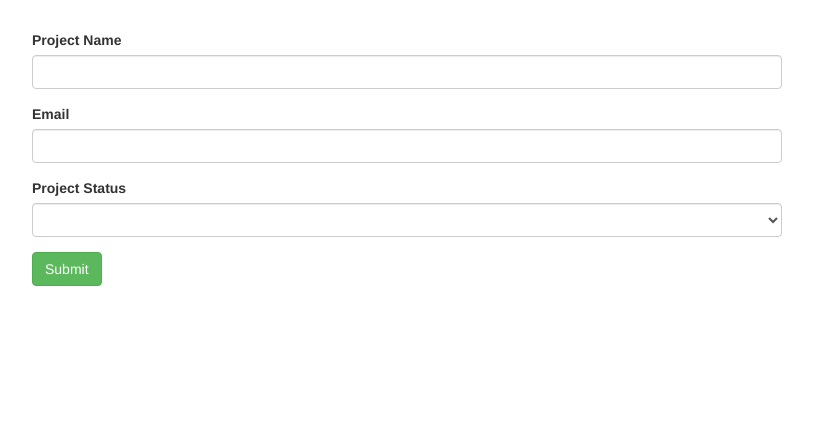
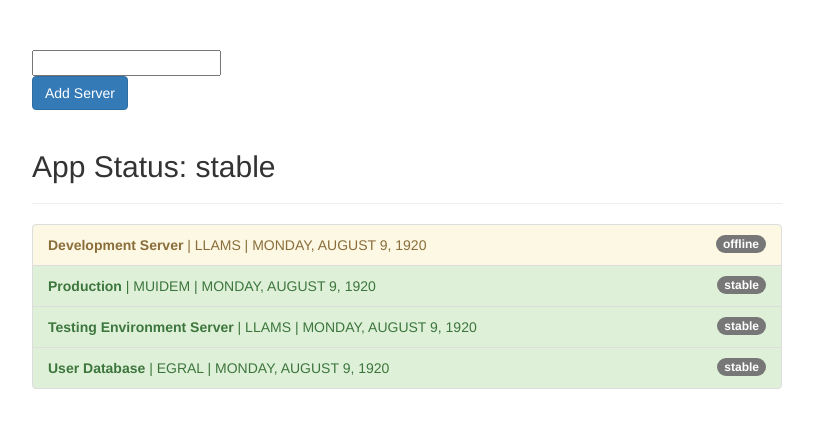
Before and after one commit to mrChernicharo/angular-course-assignments, an Angular app: page / in a window 1280 px wide. Shown: the top 428 px of the page, without its empty margins (233-1046 px from the left). Built offline with nearby package versions, Linux system fonts and the light colour scheme.

Commit message:
8th assignment - pipes

```diff
--- a/angular.json
+++ b/angular.json
@@ -3,7 +3,7 @@
   "version": 1,
   "newProjectRoot": "projects",
   "projects": {
-    "assignment-07": {
+    "assignment-08": {
       "root": "",
       "sourceRoot": "src",
       "projectType": "application",
@@ -13,7 +13,7 @@
         "build": {
           "builder": "@angular-devkit/build-angular:browser",
           "options": {
-            "outputPath": "dist/assignment-07",
+            "outputPath": "dist/assignment-08",
             "index": "src/index.html",
             "main": "src/main.ts",
             "polyfills": "src/polyfills.ts",
@@ -51,18 +51,18 @@
         "serve": {
           "builder": "@angular-devkit/build-angular:dev-server",
           "options": {
-            "browserTarget": "assignment-07:build"
+            "browserTarget": "assignment-08:build"
           },
           "configurations": {
             "production": {
-              "browserTarget": "assignment-07:build:production"
+              "browserTarget": "assignment-08:build:production"
             }
           }
         },
         "extract-i18n": {
           "builder": "@angular-devkit/build-angular:extract-i18n",
           "options": {
-            "browserTarget": "assignment-07:build"
+            "browserTarget": "assignment-08:build"
           }
         },
         "test": {
@@ -96,7 +96,7 @@
         }
       }
     },
-    "assignment-07-e2e": {
+    "assignment-08-e2e": {
       "root": "e2e/",
       "projectType": "application",
       "architect": {
@@ -104,7 +104,7 @@
           "builder": "@angular-devkit/build-angular:protractor",
           "options": {
             "protractorConfig": "e2e/protractor.conf.js",
-            "devServerTarget": "assignment-07:serve"
+            "devServerTarget": "assignment-08:serve"
           }
         },
         "lint": {
@@ -119,5 +119,5 @@
       }
     }
   },
-  "defaultProject": "assignment-07"
+  "defaultProject": "assignment-08"
 }
--- a/package.json
+++ b/package.json
@@ -1,5 +1,5 @@
 {
-  "name": "assignment-07",
+  "name": "assignment-08",
   "version": "0.0.0",
   "scripts": {
     "ng": "ng",
--- a/src/app/app.component.css
+++ b/src/app/app.component.css
@@ -1,3 +1,3 @@
 .container {
-  margin-top: 30px;
+  margin-top: 50px;
 }
--- a/src/app/app.component.html
+++ b/src/app/app.component.html
@@ -1,59 +1,26 @@
 <div class="container">
   <div class="row">
     <div class="col-xs-12 col-sm-10 col-md-8 col-sm-offset-1 col-md-offset-2">
-      <!--
-          Create a Form with the following Controls and Validators
-          1) Project Name (should not be empty)
-          2) Mail (should not be a empty and a valid email)
-          3) Project Status Dropdown, with three values: 'Stable', 'Critical', 'Finished'
-          4) Submit Button
-
-          Add your own Validator which doesn't allow "Test" as a Project Name
-
-          Also implement that Validator as an async Validator (replace the other one)
-
-          Upon submitting the form, simply print the value to the console
-      -->
-      <form [formGroup]="projectForm" (ngSubmit)="onSubmit()">
-        <div class="form-group">
-          <label for="projectName">Project Name</label>
-          <input
-            type="text"
-            name="projectName"
-            id="projectName"
-            class="form-control"
-            formControlName="projectName">
-        </div>
-
-        <div class="form-group">
-          <label for="email">Email</label>
-          <input
-            type="text"
-            name="email"
-            id="email"
-            class="form-control"
-            formControlName="email">
-        </div>
-
-        <div class="form-group" >
-          <label for="status">Project Status</label>
-          <select
-            type="text"
-            name="status"
-            id="status"
-            class="form-control"
-            formControlName="status"
-            >
-            <option
-              *ngFor="let project of statusArray"
-              [value]="project">
-              {{ project }}
-            </option>
-          </select>
-        </div>
-        <button class="btn btn-success" type="submit">Submit</button>
-      </form>
-
+      <input type="text" [(ngModel)]="filteredStatus">
+      <br>
+      <button class="btn btn-primary" (click)="onAddServer()">Add Server</button>
+      <br><br>
+      <h2>App Status: {{ appStatus | async }}</h2>
+      <hr>
+      <ul class="list-group">
+        <li
+          class="list-group-item"
+          *ngFor="let server of servers | sort:'name'"
+          [ngClass]="getStatusClasses(server)">
+          <span
+            class="badge">
+            {{ server.status }}
+          </span>
+          <strong>{{ server.name }}</strong> |
+          {{ server.instanceType | uppercase | reverse }} |
+          {{ server.started | date:'fullDate' | uppercase }}
+        </li>
+      </ul>
     </div>
   </div>
 </div>
--- a/src/app/app.component.ts
+++ b/src/app/app.component.ts
@@ -1,54 +1,56 @@
 import { Component, OnInit } from '@angular/core';
-import { FormGroup, FormControl, Validators } from '@angular/forms';
-import { Observable } from 'rxjs';
-
-import { CustomValidators } from './custom-validators';
 
 @Component({
   selector: 'app-root',
   templateUrl: './app.component.html',
   styleUrls: ['./app.component.css']
 })
-export class AppComponent implements OnInit {
-  projectForm: FormGroup;
-  statusArray = ['Stable', 'Critical', 'Finished'];
-  unallowedProject = ['Test', 'Teste'];
-  unallowedEmails = ['test@test.com', 'string7dev@gmail.com'];
-
-
-  ngOnInit() {
-    this.projectForm = new FormGroup({
-      'projectName': new FormControl(null, [Validators.required, CustomValidators.invalidProjectName]),
-      'email': new FormControl(null, [Validators.required, Validators.email], CustomValidators.asyncInvalidEmail),
-      'status': new FormControl(null)
-    })
-    this.projectForm.statusChanges.subscribe(
-      (status) => console.log(status)
-    )
+export class AppComponent {
+  appStatus = new Promise((resolve, reject) => {
+    setTimeout(() => {
+      resolve('stable');
+    }, 2000);
+  });
+  servers = [
+    {
+      instanceType: 'medium',
+      name: 'Production',
+      status: 'stable',
+      started: new Date(15, 1, 2017)
+    },
+    {
+      instanceType: 'large',
+      name: 'User Database',
+      status: 'stable',
+      started: new Date(15, 1, 2017)
+    },
+    {
+      instanceType: 'small',
+      name: 'Development Server',
+      status: 'offline',
+      started: new Date(15, 1, 2017)
+    },
+    {
+      instanceType: 'small',
+      name: 'Testing Environment Server',
+      status: 'stable',
+      started: new Date(15, 1, 2017)
+    }
+  ];
+  filteredStatus = '';
+  getStatusClasses(server: {instanceType: string, name: string, status: string, started: Date}) {
+    return {
+      'list-group-item-success': server.status === 'stable',
+      'list-group-item-warning': server.status === 'offline',
+      'list-group-item-danger': server.status === 'critical'
+    };
   }
-
-  onSubmit() {
-    console.log(this.projectForm)
+  onAddServer() {
+    this.servers.push({
+      instanceType: 'small',
+      name: 'New Server',
+      status: 'stable',
+      started: new Date(15, 1, 2017)
+    });
   }
-
-  // unallowedProjectName(control: FormControl): {[key: string]: boolean} {
-  //   if (this.unallowedProject.find(item => item === control.value)) {
-  //     return {'nameIsUnallowed': true};
-  //   } else {
-  //     return null;
-  //   }
-  // }
-
-  // unallowedEmail(control: FormControl): Promise<any> | Observable<any> {
-  //   const promise = new Promise<any>((resolve, reject) => {
-  //     setTimeout(() => {
-  //       if (control.value === 'test@test.com') {
-  //         resolve({emailIsUnallowed: true})
-  //       } else {
-  //         resolve(null)
-  //       }
-  //     }, 2000)
-  //   })
-  //   return promise;
-  // }
 }
--- a/src/app/custom-validators.ts
+++ /dev/null
@@ -1,28 +0,0 @@
-import { FormControl } from "@angular/forms";
-import { Observable } from "rxjs";
-
-interface ErrorProp {
-  [key: string]: boolean;
-}
-
-export class CustomValidators {
-  static invalidProjectName(control: FormControl): ErrorProp {
-    if (control.value === 'Test') {
-      return {'ProjectNameIsInvalid': true}
-    }
-    return null;
-  }
-
-  static asyncInvalidEmail(control: FormControl): Promise<any> | Observable<any> {
-    const promise = new Promise((resolve, reject) => {
-      setTimeout(() => {
-        if (control.value === 'test@test.com') {
-          resolve({'EmailIsInvalid': true})
-        } else {
-          resolve(null);
-        }
-      }, 2000)
-    })
-    return promise;
-  }
-}
--- /dev/null
+++ b/src/app/reverse.pipe.ts
@@ -0,0 +1,11 @@
+import { Pipe, PipeTransform } from '@angular/core';
+
+@Pipe({
+  name: 'reverse'
+})
+export class ReversePipe implements PipeTransform {
+
+  transform(value: string): string {
+    return value.split('').reverse().join('')
+  }
+}
--- /dev/null
+++ b/src/app/sort.pipe.ts
@@ -0,0 +1,18 @@
+import { Pipe, PipeTransform } from '@angular/core';
+
+@Pipe({
+  name: 'sort',
+  pure: false,
+})
+export class SortPipe implements PipeTransform {
+
+  transform(value: any, propName: string): unknown {
+    return value.sort((a, b) => {
+      if (a[propName] > b[propName]) {
+        return 1;
+      } else {
+        return -1;
+      }
+    })
+  }
+}
--- a/src/index.html
+++ b/src/index.html
@@ -2,7 +2,7 @@
 <html lang="en">
 <head>
   <meta charset="utf-8">
-  <title>7th Assignment - ReactiveForms</title>
+  <title>Pipes assignment</title>
   <base href="/">
 
   <meta name="viewport" content="width=device-width, initial-scale=1">
```
Also changed, not shown: src/app/app.module.ts (+6 -3 lines), 2 other files (tests, documents, lock files or other folders).
